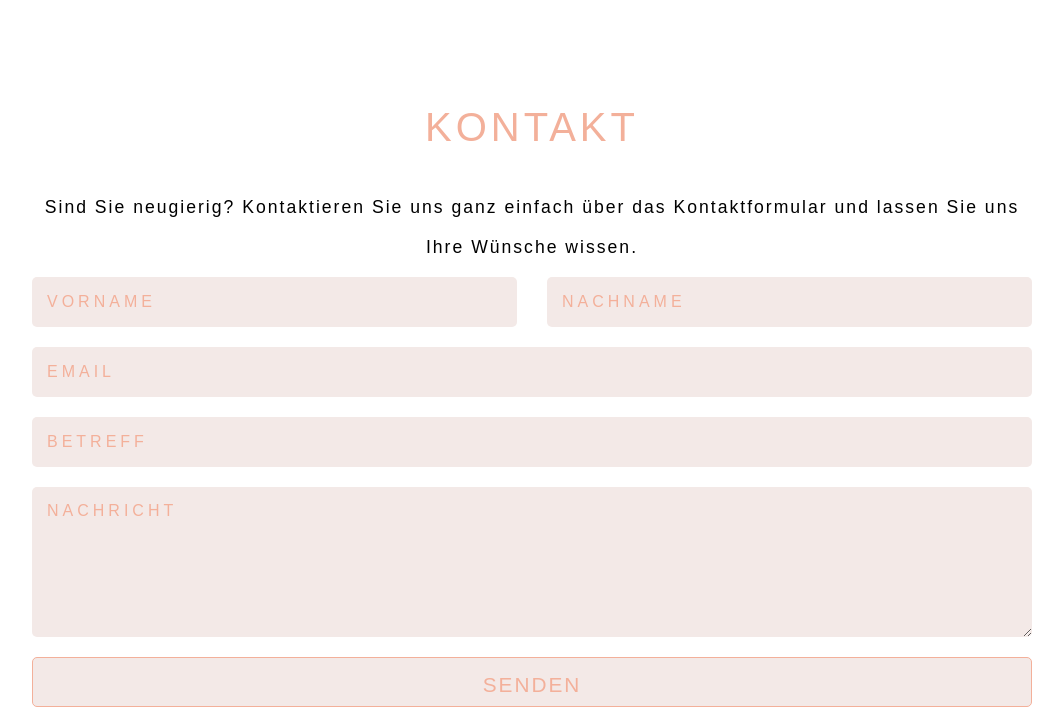
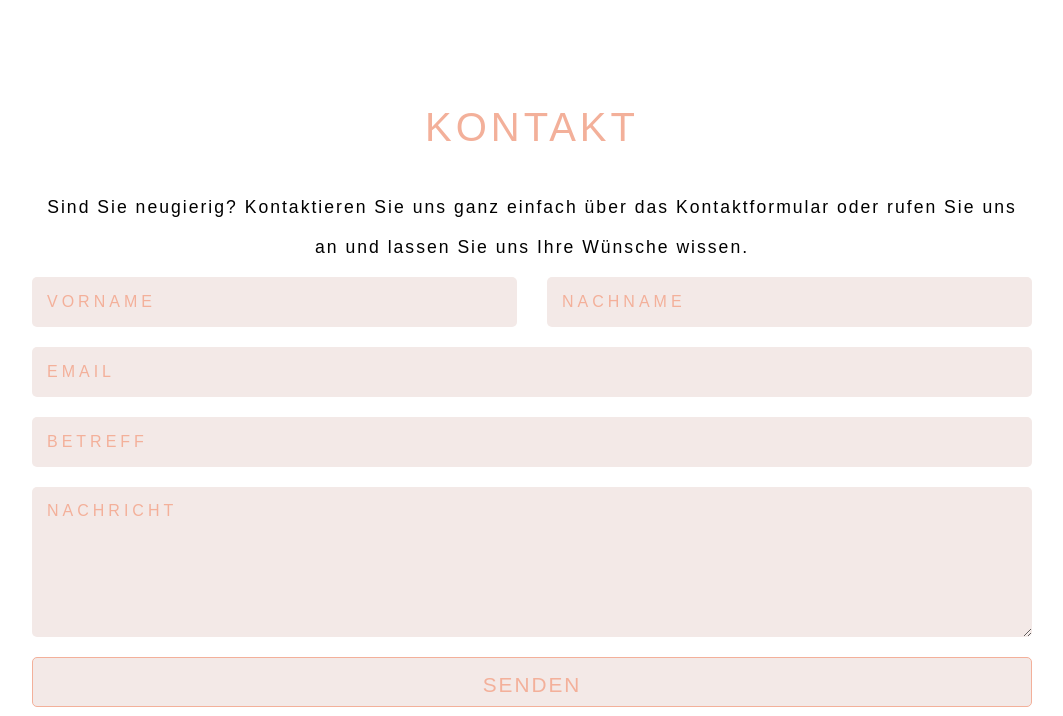
Before and after one commit to jorgeparavicini/sirana, a PHP site: page /kontakt in a window 1280 px wide. Shown: the part 183-899 px from the top of the page, without its empty margins (108-1171 px from the left). Run offline with PHP 8.4, Linux system fonts and the light colour scheme; style sheets or scripts are compiled from the project's sources; some libraries are stand-ins or nearby versions; some web fonts are replaced.

Commit message:
Update kontakt.php

```diff
--- a/php/views/kontakt.php
+++ b/php/views/kontakt.php
@@ -1,6 +1,6 @@
 <div class="pageContent" id="kontakt">
   <h3>Kontakt</h3>
-  <p>Sind Sie neugierig? Kontaktieren Sie uns ganz einfach über das Kontaktformular und lassen Sie uns Ihre Wünsche
+  <p>Sind Sie neugierig? Kontaktieren Sie uns ganz einfach über das Kontaktformular oder rufen Sie uns an und lassen Sie uns Ihre Wünsche
     wissen.</p>
   <form action="kontakt_form" method="POST" id="contactForm">
     <div class="row">
```
